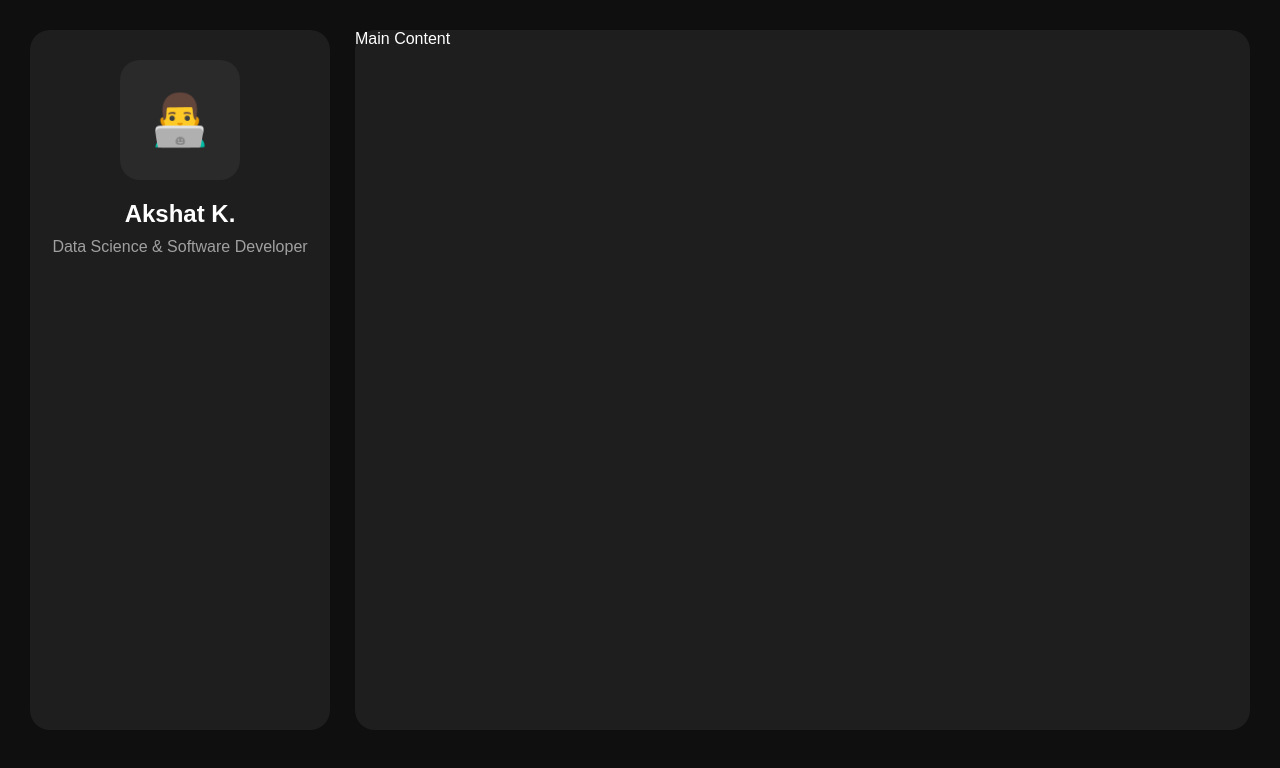
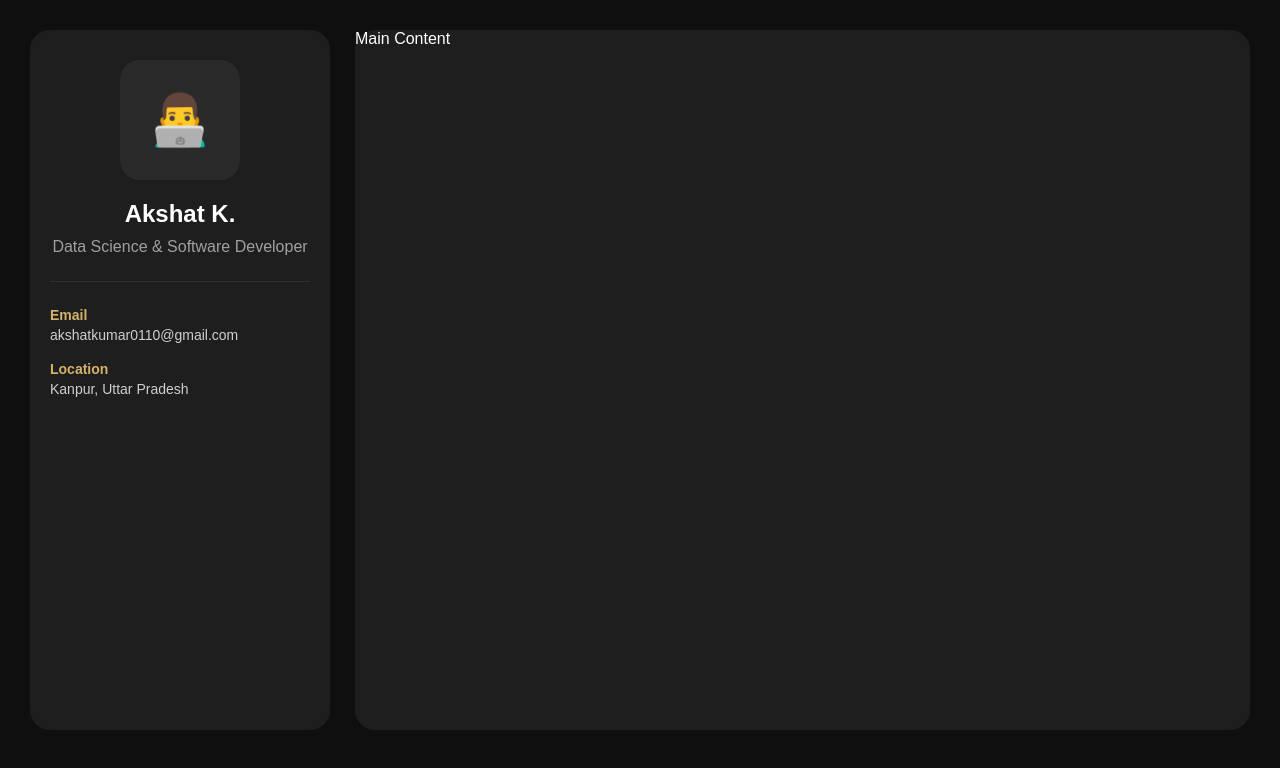
Before and after one commit to AKSHAT-KUMAR-14/akshat-portfolio, a React (Vite) app: page / in a window 1280 px wide. Shown: the top 768 px of the page. Built offline with nearby package versions, Linux system fonts and the light colour scheme.

Commit message:
Add contact information section

```diff
--- a/src/components/Sidebar.jsx
+++ b/src/components/Sidebar.jsx
@@ -13,6 +13,21 @@ function Sidebar() {
 
                 <p>{profile.role}</p>
             </div>
+            <hr className="divider" />
+
+            <div className="contact-section">
+
+                <div className="contact-item">
+                    <strong>Email</strong>
+                    <p>{profile.email}</p>
+                </div>
+
+                <div className="contact-item">
+                    <strong>Location</strong>
+                    <p>{profile.location}</p>
+                </div>
+
+            </div>
         </div>
     );
 }
--- a/src/data/portfolioData.js
+++ b/src/data/portfolioData.js
@@ -1,13 +1,15 @@
 export const profile = {
   name: "Akshat K.",
+
   role: "Data Science & Software Developer",
+
   location: "Kanpur, Uttar Pradesh",
 
-  email: "your-email@example.com",
+  email: "akshatkumar0110@gmail.com",
 
   github: "https://github.com/AKSHAT-KUMAR-14",
 
-  linkedin: "https://linkedin.com/in/your-linkedin",
+  linkedin: "https://linkedin.com/in/akshat-kumar-sde",
 
   resume: "#",
 };
--- a/src/styles/sidebar.css
+++ b/src/styles/sidebar.css
@@ -31,3 +31,32 @@
 .profile-section p {
   color: #a0a0a0;
 }
+
+.divider {
+  margin: 25px 0;
+  border: none;
+  border-top: 1px solid #2f2f31;
+}
+
+.contact-section {
+  display: flex;
+  flex-direction: column;
+  gap: 18px;
+}
+
+.contact-item {
+  text-align: left;
+}
+
+.contact-item strong {
+  display: block;
+  color: #d4b26a;
+  margin-bottom: 4px;
+  font-size: 14px;
+}
+
+.contact-item p {
+  color: #cfcfcf;
+  font-size: 14px;
+  word-break: break-word;
+}
```
Also changed, not shown: src/data/portfolio-information.js (deleted, +0 -7 lines). Lines whose indentation alone changed are shown as unchanged.
